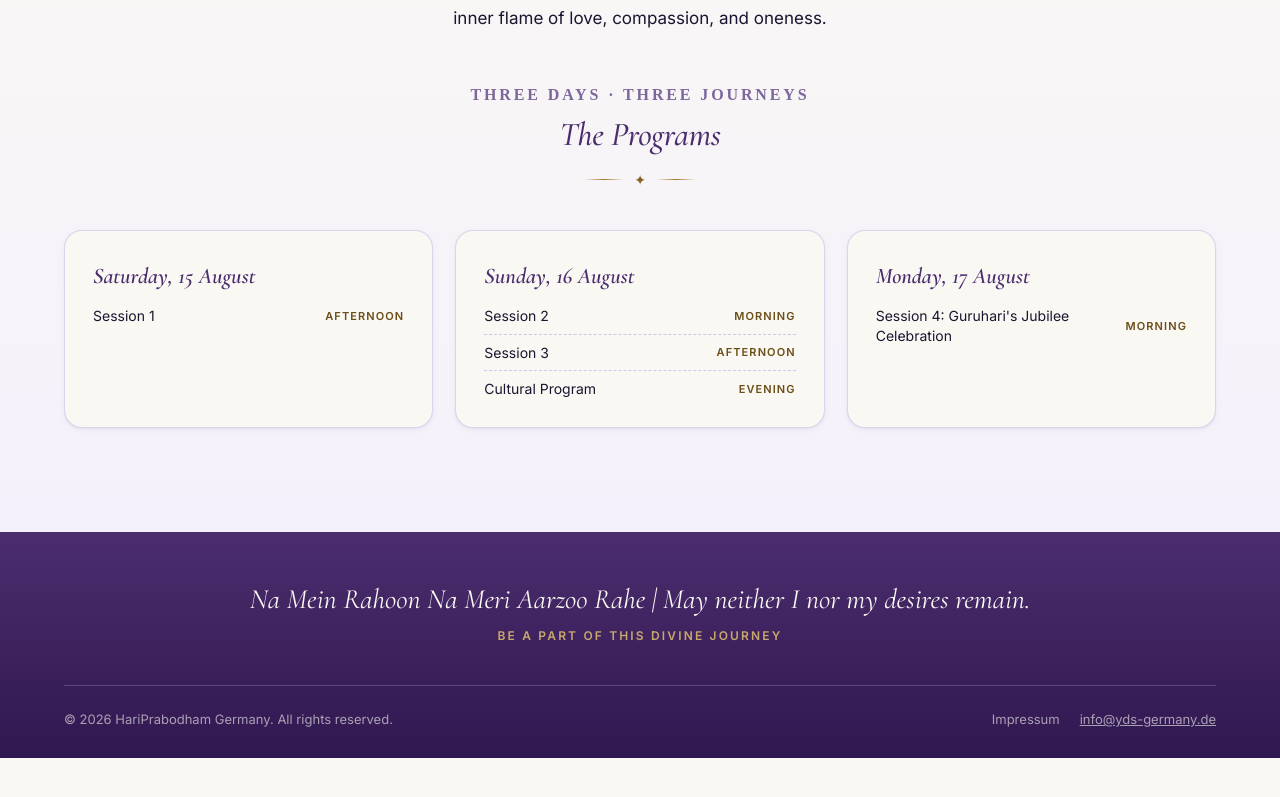
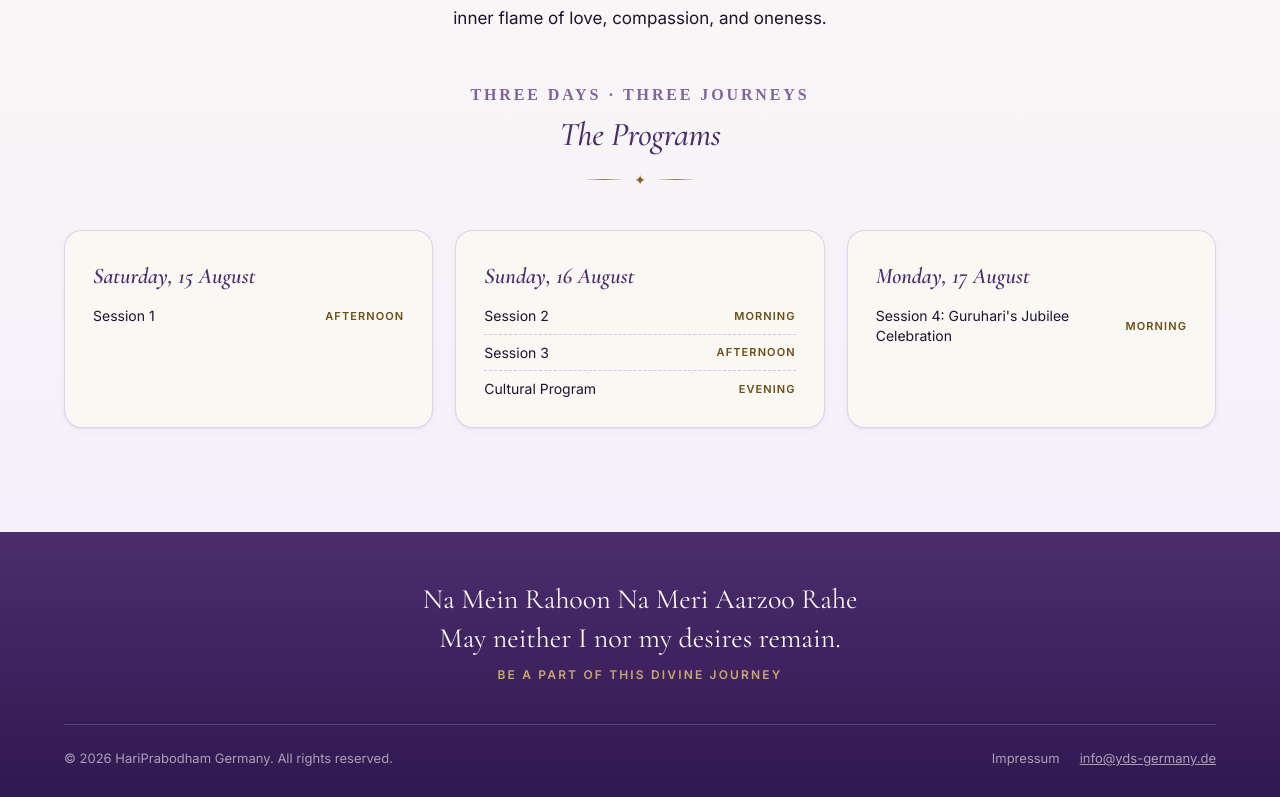
Before and after one commit to Varunt36/hp-landing-page, a React (Vite) app: page /venue in a window 1280 px wide. Shown: the part 1819-2616 px from the top of the page. Before the commit the page ends 2577 px from the top, so only its background shows below. Built offline with nearby package versions, Linux system fonts and the light colour scheme; no server answers.

Commit message:
in footer put sutra in one line

```diff
--- a/src/components/layout/Footer.tsx
+++ b/src/components/layout/Footer.tsx
@@ -22,14 +22,22 @@ export default function Footer() {
           <Typography
             sx={{
               fontFamily: '"Cormorant Garamond", serif',
-              fontStyle: 'italic',
               fontSize: { xs: '1.25rem', md: 'clamp(1.25rem, 2.4vw, 1.75rem)' },
               color: C.cream,
               lineHeight: 1.4,
             }}
           >
-            Na Mein Rahoon Na Meri Aarzoo Rahe | May neither I nor my desires
-            remain.
+            Na Mein Rahoon Na Meri Aarzoo Rahe
+          </Typography>
+                 <Typography
+            sx={{
+              fontFamily: '"Cormorant Garamond", serif',
+              fontSize: { xs: '1.25rem', md: 'clamp(1.25rem, 2.4vw, 1.75rem)' },
+              color: C.cream,
+              lineHeight: 1.4,
+            }}
+          >
+            May neither I nor my desires remain.
           </Typography>
           <Typography
             sx={{
```
